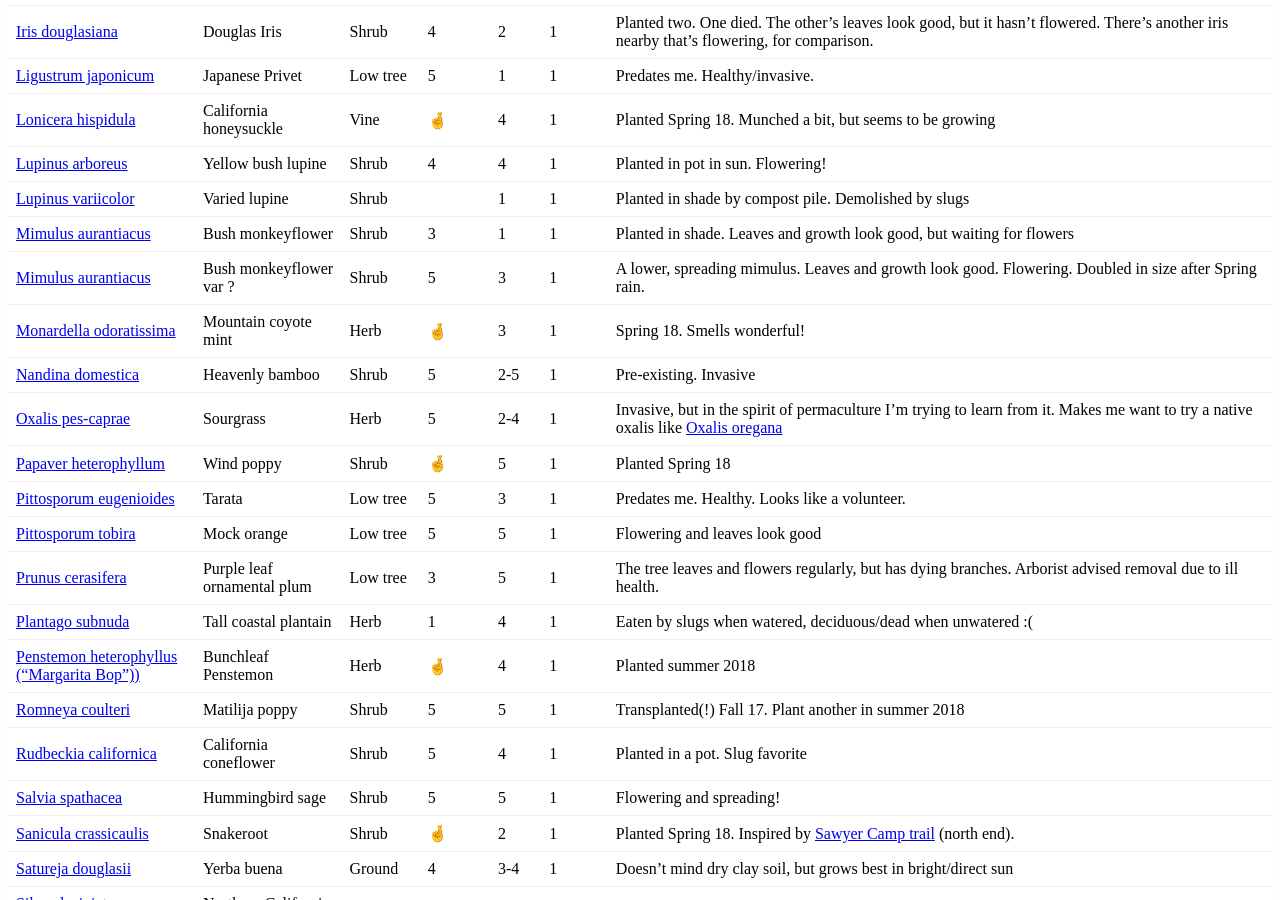
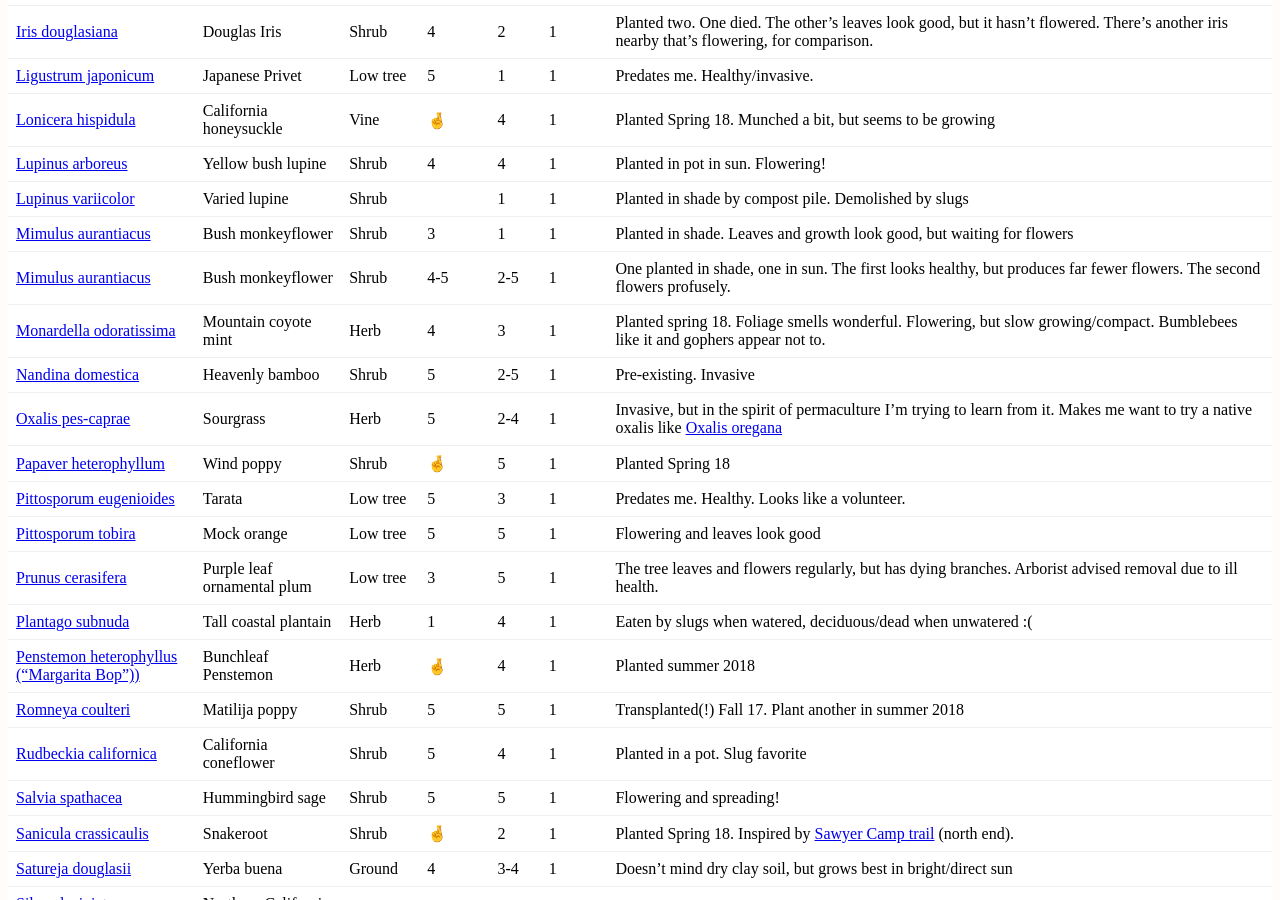
Before and after one commit to erikeldridge/erikeldridge.github.com, a Jekyll site: the page built from _posts/2018-05-22-coastal-sage-scrub-permaculture.md, in a window 1280 px wide and 900 px high, scrolled down 2209 px. Built offline with Jekyll 4.4.1, drawn with Linux system fonts in a browser that asks for light colours; nearby versions of some CDN libraries.

Commit message:
Update monardella

```diff
--- a/_posts/2018-05-22-coastal-sage-scrub-permaculture.md
+++ b/_posts/2018-05-22-coastal-sage-scrub-permaculture.md
@@ -65,8 +65,8 @@ Here are the plants I've tried:
 | [Lupinus arboreus](https://www.inaturalist.org/taxa/61010-Lupinus-arboreus) | Yellow bush lupine | Shrub | 4 | 4 | 1 | Planted in pot in sun. Flowering! |
 | [Lupinus variicolor](https://www.inaturalist.org/taxa/61018-Lupinus-variicolor) | Varied lupine | Shrub |  | 1 | 1 | Planted in shade by compost pile. Demolished by slugs |
 | [Mimulus aurantiacus](https://www.inaturalist.org/taxa/48858-Mimulus-aurantiacus) | Bush monkeyflower | Shrub | 3 | 1 | 1 | Planted in shade. Leaves and growth look good, but waiting for flowers |
-| [Mimulus aurantiacus](https://www.inaturalist.org/taxa/48858-Mimulus-aurantiacus) | Bush monkeyflower var ? | Shrub | 5 | 3 | 1 | A lower, spreading mimulus. Leaves and growth look good. Flowering. Doubled in size after Spring rain. |
-|[Monardella odoratissima](https://www.inaturalist.org/taxa/62678-Monardella-odoratissima)|Mountain coyote mint|Herb|🤞|3|1|Spring 18. Smells wonderful!|
+| [Mimulus aurantiacus](https://www.inaturalist.org/taxa/48858-Mimulus-aurantiacus) | Bush monkeyflower | Shrub | 4-5 | 2-5 | 1 | One planted in shade, one in sun. The first looks healthy, but produces far fewer flowers. The second flowers profusely. |
+|[Monardella odoratissima](https://www.inaturalist.org/taxa/62678-Monardella-odoratissima)|Mountain coyote mint|Herb|4|3|1| Planted spring 18. Foliage smells wonderful. Flowering, but slow growing/compact. Bumblebees like it and gophers appear not to. |
 | [Nandina domestica](https://www.inaturalist.org/taxa/127010-Nandina-domestica) | Heavenly bamboo | Shrub | 5 | 2-5 | 1 | Pre-existing. Invasive |
 | [Oxalis pes-caprae](https://www.inaturalist.org/taxa/53169-Oxalis-pes-caprae) | Sourgrass | Herb | 5 | 2-4 | 1 | Invasive, but in the spirit of permaculture I'm trying to learn from it. Makes me want to try a native oxalis like [Oxalis oregana](https://www.inaturalist.org/taxa/47757-Oxalis-oregana) |
 | [Papaver heterophyllum](https://www.inaturalist.org/taxa/78344-Papaver-heterophyllum) | Wind poppy | Shrub | 🤞 | 5 | 1 | Planted Spring 18 |
```
